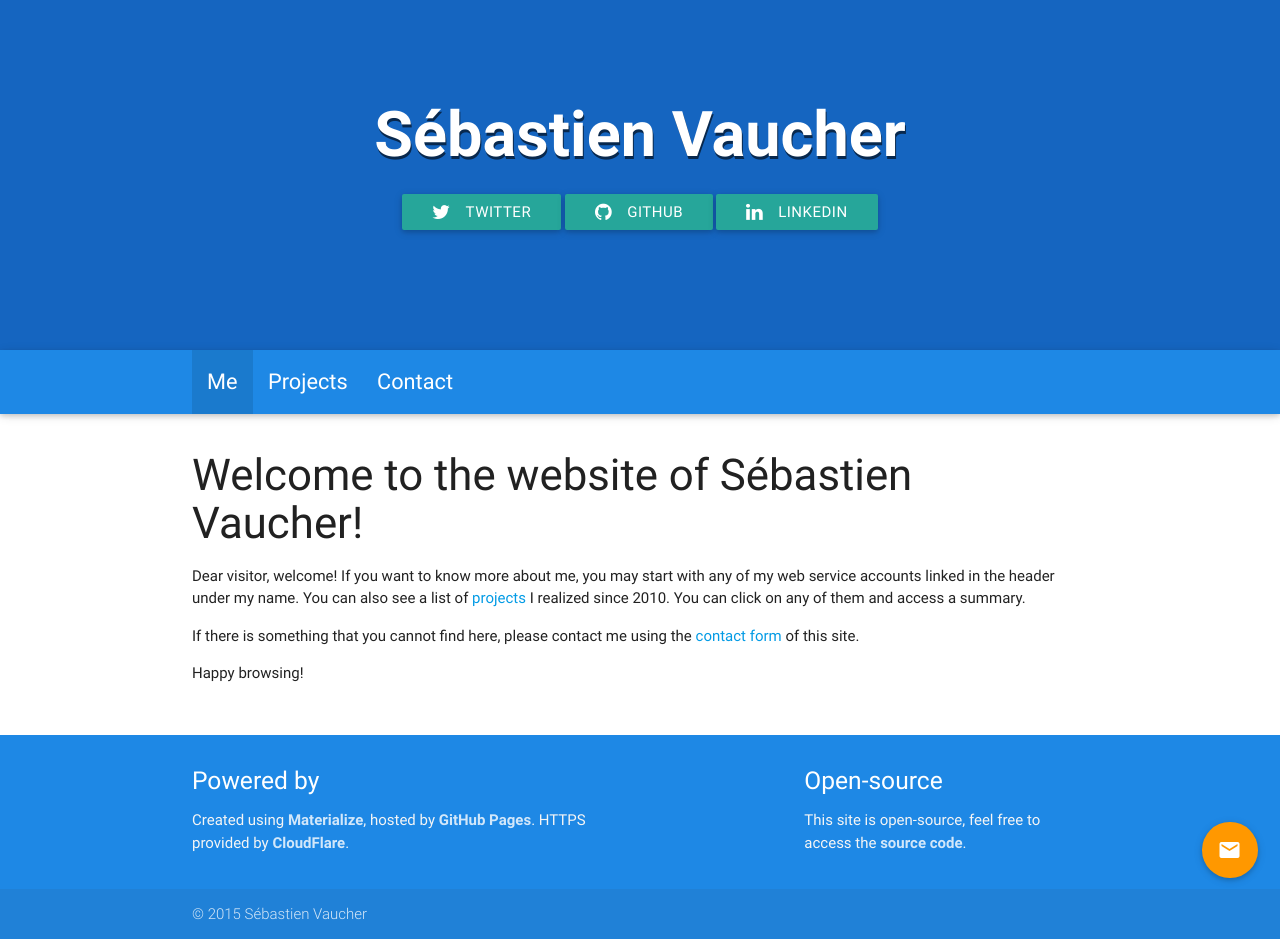
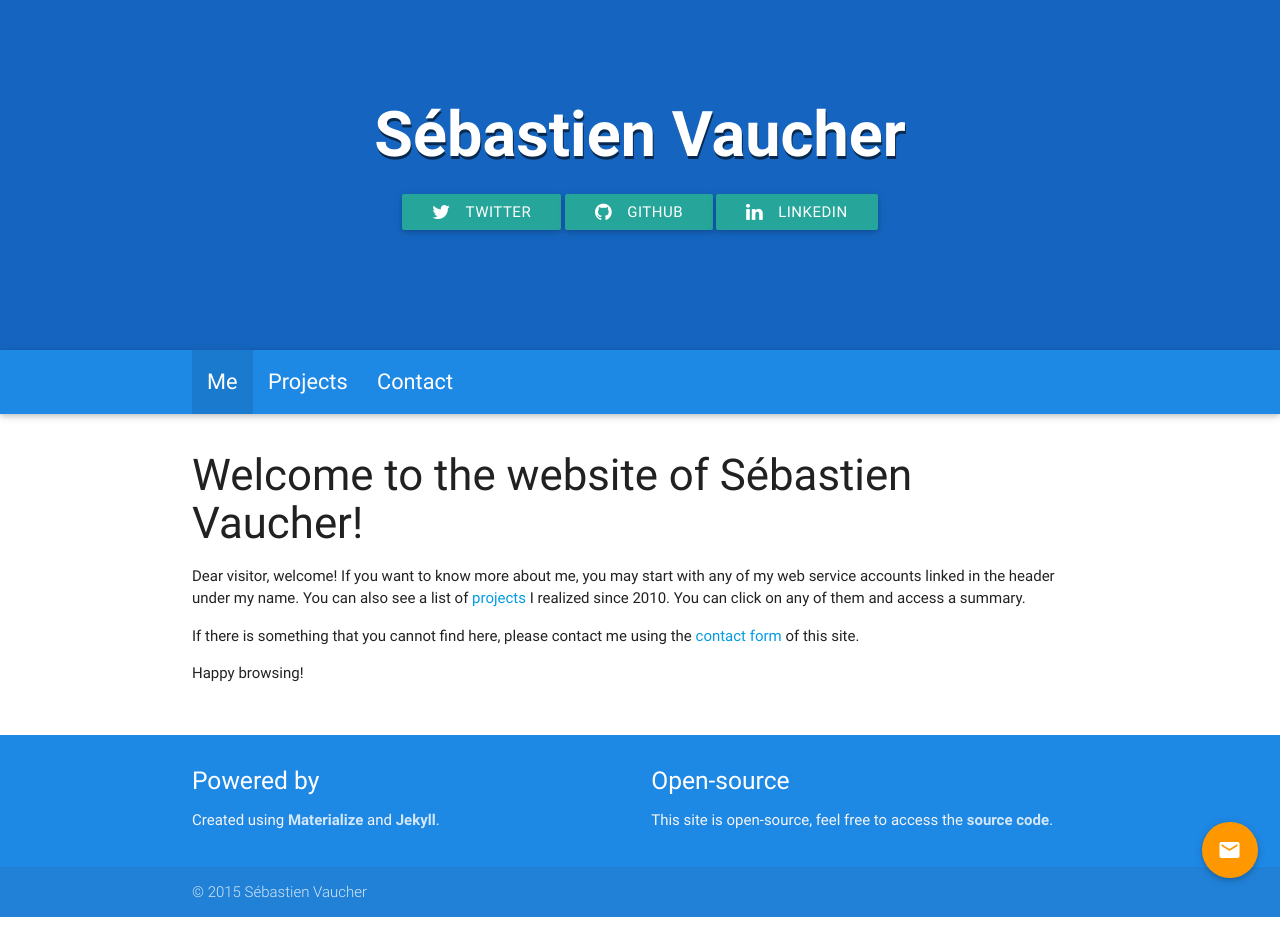
Before and after one commit to sebva/PersonalWebsite, a Jekyll site: the page built from index.md, in a window 1280 px wide. Built offline with Jekyll 4.4.1, drawn with Linux system fonts in a browser that asks for light colours; after the commit the page ends 917 px from its top, so only the background shows below that.

Commit message:
Change powered by in footer

```diff
--- a/_includes/footer.html
+++ b/_includes/footer.html
@@ -1,14 +1,13 @@
 <footer class="page-footer darken-1">
     <div class="container">
         <div class="row">
-            <div class="col l6 s12">
+            <div class="col l4 s12">
                 <h5 class="white-text">Powered by</h5>
 
                 <p class="grey-text text-lighten-4">Created using <a class="footer-link"
-                                                                     href="http://materializecss.com/">Materialize</a>,
-                    hosted by <a class="footer-link" href="https://pages.github.com/">GitHub Pages</a>. HTTPS provided by <a class="footer-link" href="https://www.cloudflare.com/">CloudFlare</a>.</p>
+                                                                     href="http://materializecss.com/">Materialize</a> and <a class="footer-link" href="https://jekyllrb.com/">Jekyll</a>.</p>
             </div>
-            <div class="col l4 offset-l2 s12">
+            <div class="col l6 offset-l2 s12">
                 <h5 class="white-text">Open-source</h5>
                 <p class="grey-text text-lighten-4">
                     This site is open-source, feel free to access the <a class="footer-link" href="https://github.com/sebyx31/sebyx31.github.io">source code</a>.
```
